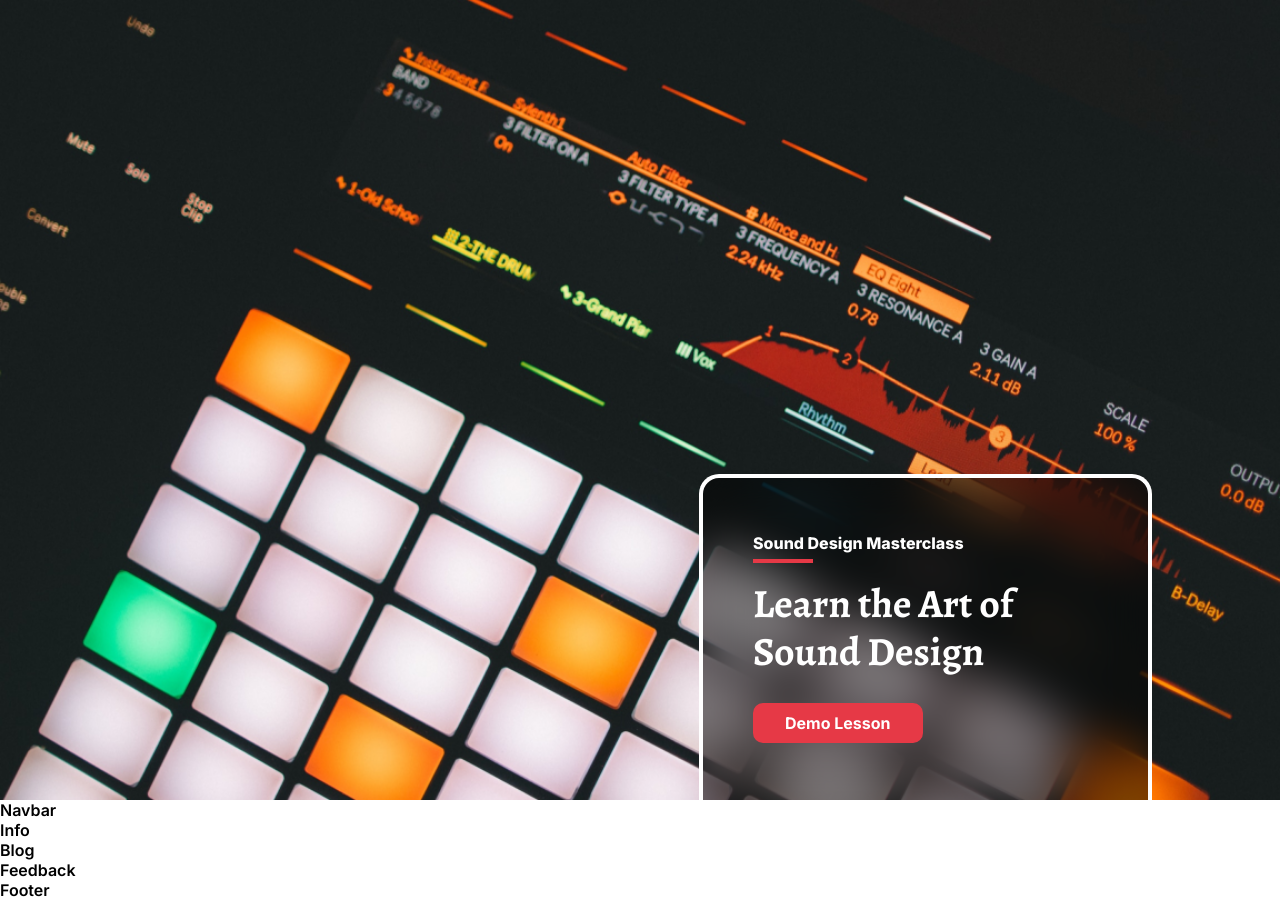
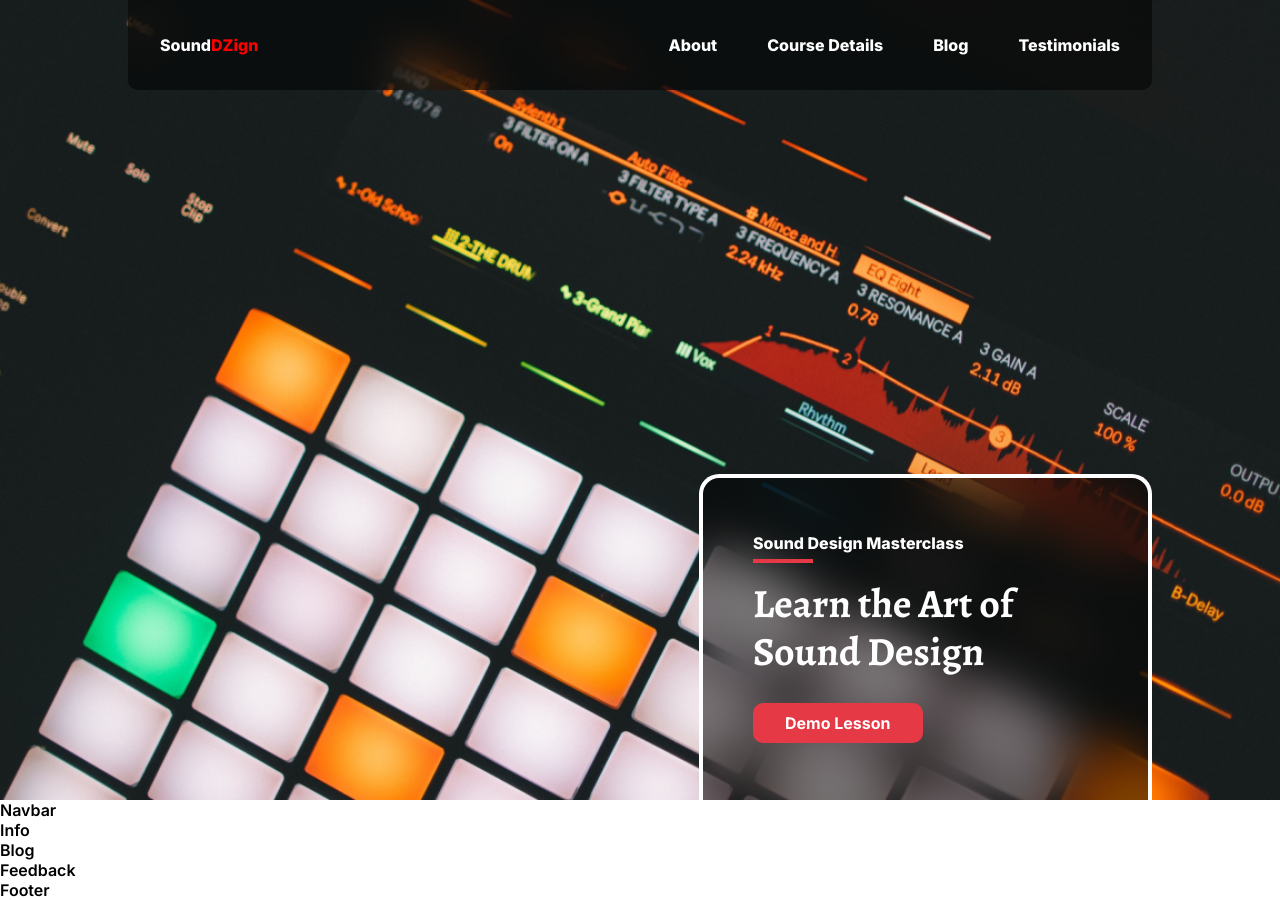
Before and after one commit to yanCode/react-music-school, a React (Vite) app: page / in a window 1280 px wide. Built offline with nearby package versions, Linux system fonts and the light colour scheme.

Commit message:
feat: add nav-bar

```diff
--- a/src/sences/Header/index.jsx
+++ b/src/sences/Header/index.jsx
@@ -1,9 +1,11 @@
 import './Header.css'
+import {Navbar} from "../Navbar/index.jsx";
 
 export const Header = () => {
   return (
     <header>
       <div className='wrapper'>
+        <Navbar/>
         <div className="cta" >
           <p className="course-name">Sound Design Masterclass</p>
           <h1>Learn the Art of Sound Design</h1>
--- a/src/sences/Navbar/Navbar.css
+++ b/src/sences/Navbar/Navbar.css
@@ -0,0 +1,32 @@
+.nav__bar {
+    position: fixed;
+    background: rgba(0, 0, 0, 0.5);
+    backdrop-filter: blur(20px);
+    width: 1024px;
+    /* Note: backdrop-filter has minimal browser support */
+    /*height: 80px;*/
+    border-radius: 0 0 10px 10px;
+    display: flex;
+    justify-content: space-between;
+    align-items: center;
+    padding: 19px 32px;
+
+}
+
+.nav__bar ul {
+    display: flex;
+    gap: 50px;
+    list-style: none;
+    padding: 0;
+}
+
+.nav__bar ul > li > a, a.logo {
+    color: white;
+    font-family: 'Inter', serif;
+    font-weight: 800;
+    font-size: 16px;
+}
+
+a.logo .red {
+    color: red;
+}
--- a/src/sences/Navbar/index.jsx
+++ b/src/sences/Navbar/index.jsx
@@ -1,4 +1,15 @@
 import './Navbar.css'
-export const Navbar = ()=>{
-  return (<div>Navbar</div>)
+
+export const Navbar = () => {
+  return (<nav className='nav__bar'>
+    <a href="" className="logo">
+      Sound<span className="red">DZign</span>
+    </a>
+    <ul>
+      <li><a href="#">About</a></li>
+      <li><a href="#">Course Details</a></li>
+      <li><a href="#">Blog</a></li>
+      <li><a href="#">Testimonials</a></li>
+    </ul>
+  </nav>)
 }
```
